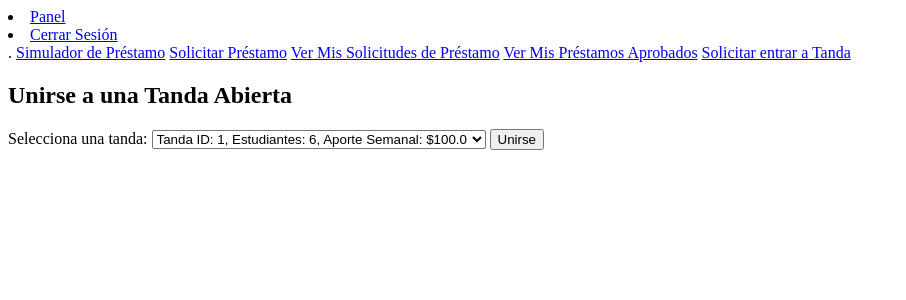
After one commit to AlejandraMiLara/CimaAhorro, a Django app: page /unirse_a_tanda/ in a window 1280 px wide. The commit adds this page. Shown: the top 300 px of the page, without its empty margins (0-906 px from the left). Run offline with Django 5.2, Linux system fonts and the light colour scheme; a user stored in the database is signed in.

Commit message:
Solicitar entrar en tanda abierta

```diff
--- a/Test.txt
+++ /dev/null
@@ -1 +0,0 @@
-Esto es un test :)
--- a/djangocrud/urls.py
+++ b/djangocrud/urls.py
@@ -18,4 +18,5 @@ urlpatterns = [
     path('ver_prestamos/', views.ver_prestamos, name='ver_prestamos'),
     path('abonar/<int:id>/', views.abonar, name='abonar'),
     path('historial_pagos/<int:id>/', views.historial_pagos, name='historial_pagos'),
+    path('unirse_a_tanda/', views.unirse_a_tanda, name='unirse_a_tanda'),
 ]
--- /dev/null
+++ b/inscripciones_tandas.txt
@@ -0,0 +1 @@
+1 4
--- a/tandas.txt
+++ b/tandas.txt
@@ -1 +1 @@
-1 12 100 18000 15 1 540.00
+1 6 100.0 2000.0 4 1 60.0
--- a/tasks/templates/base.html
+++ b/tasks/templates/base.html
@@ -40,6 +40,7 @@
         <a class="nav-link active" aria-current="page" href="/solicitud_prestamo">Solicitar Préstamo</a>
         <a class="nav-link active" aria-current="page" href="/mis_solicitudes">Ver Mis Solicitudes de Préstamo</a>
         <a class="nav-link active" aria-current="page" href="/ver_prestamos">Ver Mis Préstamos Aprobados</a>
+        <a class="nav-link active" aria-current="page" href="/unirse_a_tanda">Solicitar entrar a Tanda</a>
       </nav>
       {% endif %}
 
--- /dev/null
+++ b/tasks/templates/unirse_a_tanda.html
@@ -0,0 +1,22 @@
+{% extends 'base.html' %}
+
+{% block content %}
+<h2>Unirse a una Tanda Abierta</h2>
+
+{% if mensaje %}
+<p style="color: red;">{{ mensaje }}</p>
+{% endif %}
+
+<form method="post">
+    {% csrf_token %}
+    <label for="id_tanda">Selecciona una tanda:</label>
+    <select name="id_tanda" id="id_tanda">
+        {% for tanda in tandas %}
+        <option value="{{ tanda.id_tanda }}">
+            Tanda ID: {{ tanda.id_tanda }}, Estudiantes: {{ tanda.estudiantes }}, Aporte Semanal: ${{ tanda.cantidad_por_semana }}
+        </option>
+        {% endfor %}
+    </select>
+    <button type="submit">Unirse</button>
+</form>
+{% endblock %}
--- a/tasks/views.py
+++ b/tasks/views.py
@@ -476,3 +476,59 @@ def historial_pagos(request, id):
     resta_abonar = float(prestamo[5]) - total_abonado
 
     return render(request, 'historial_pagos.html', {'prestamo': prestamo, 'pagos': pagos, 'total_abonado': total_abonado, 'resta_abonar': resta_abonar})
+
+@login_required
+def unirse_a_tanda(request):
+    global tandas_data
+    cargar_tandas()  # Asegurarnos de tener los datos actualizados
+
+    if request.method == 'POST':
+        id_tanda = int(request.POST.get('id_tanda'))
+        user_id = request.user.id
+
+        # Buscar la tanda en la lista
+        tanda_seleccionada = next((tanda for tanda in tandas_data if tanda['id_tanda'] == id_tanda), None)
+
+        if tanda_seleccionada:
+            # Verificar si el usuario ya está inscrito
+            ruta_inscripciones = 'inscripciones_tandas.txt'
+            if not os.path.exists(ruta_inscripciones):
+                with open(ruta_inscripciones, 'w') as file:
+                    pass  # Crear el archivo si no existe
+
+            with open(ruta_inscripciones, 'r') as file:
+                inscripciones = file.readlines()
+
+            inscripcion_existente = any(
+                str(id_tanda) in inscripcion and str(user_id) in inscripcion for inscripcion in inscripciones
+            )
+
+            if not inscripcion_existente:
+                # Registrar la inscripción
+                with open(ruta_inscripciones, 'a') as file:
+                    file.write(f"{id_tanda} {user_id}\n")
+
+                # Actualizar el número de estudiantes en la tanda
+                tanda_seleccionada['estudiantes'] += 1
+
+                # Guardar los cambios en el archivo de tandas
+                with open('tandas.txt', 'w') as file:
+                    for tanda in tandas_data:
+                        file.write(f"{tanda['id_tanda']} {tanda['estudiantes']} {tanda['cantidad_por_semana']} "
+                                   f"{tanda['cantidad_acumulada']} {tanda['duracion']} {tanda['estado']} "
+                                   f"{tanda['interes_ganado']}\n")
+
+                cargar_tandas()  # Recargar los datos actualizados
+                return redirect('panel')
+            else:
+                mensaje = "Ya estás inscrito en esta tanda."
+        else:
+            mensaje = "La tanda seleccionada no existe."
+
+    else:
+        mensaje = None
+
+    return render(request, 'unirse_a_tanda.html', {
+        'tandas': [tanda for tanda in tandas_data if tanda['estado'] == 1],  # Solo mostrar tandas abiertas
+        'mensaje': mensaje
+    })
```
Also changed, not shown: db.sqlite3.
